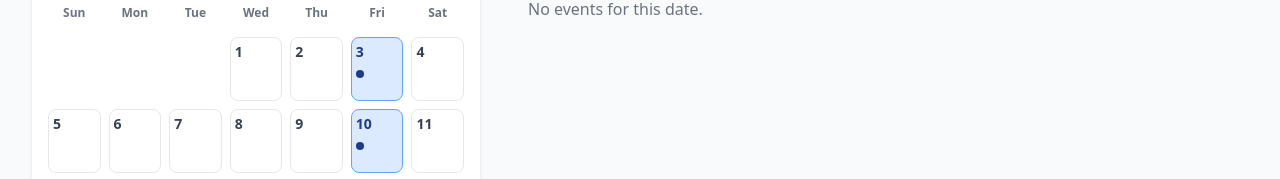
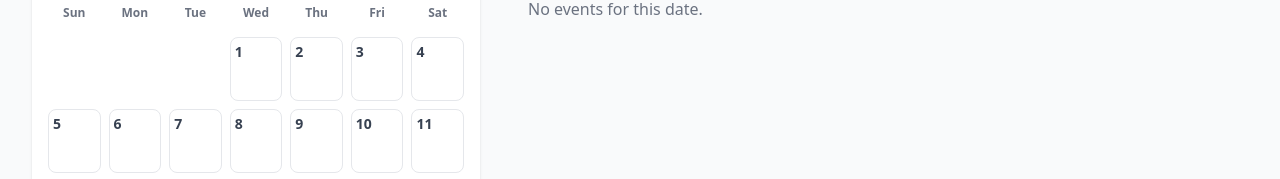
Before and after one commit to Pribansal/calender2, a React (Vite) app: page / in a window 1280 px wide. Shown: the part 771-950 px from the top of the page. Built offline with nearby package versions, Linux system fonts and the light colour scheme.

Commit message:
Update App.tsx

```diff
--- a/src/App.tsx
+++ b/src/App.tsx
@@ -29,113 +29,188 @@ function App() {
   const events: Event[] = [
 {
     id: 1,
-      title: "Bridging the AI Gap: From Tools to Implementation",
-      date: "16th September 2025",
-      time: "6:00 PM to 7:00 PM",
-      venue: "Virtual Webinar",
-      speaker: "Mr. Ramesh Pattnaik, VP Sales & BD, PMI Pune Chapter",
-      posterUrl: eventImage1,
-      category: "Kaleidoscope Webinar Series",
-      startDateTime: "20250916T180000Z",
-      endDateTime: "20250916T190000Z"
+    title: "Resume Building Workshop",
+    date: "August 24, 2025",
+    time: "3:00 PM to 4:00 PM",
+    venue: "Virtual",
+    speaker: "Arjun Bhatnagar & Sudhanshu Ranjan",
+    posterUrl: "placeholder_R",
+    category: "Workshop",
+    startDateTime: "2025-08-24T15:00:00",
+    endDateTime: "2025-08-24T16:00:00",
+  },
+  {
+    id: 2,
+    title: "Data Dialouges Unplugged Chap 1",
+    date: "August 28, 2025",
+    time: "5:00 PM to 7:00 PM",
+    venue: "Virtual",
+    speaker: "Kireeti Kesavamurthy",
+    posterUrl: "placeholder_D",
+    category: "Speaker Session",
+    startDateTime: "2025-08-28T17:00:00",
+    endDateTime: "2025-08-28T19:00:00",
+  },
+  {
+    id: 3,
+    title: "Mind, Market & Ministries",
+    date: "September 27, 2025",
+    time: "11:30 AM to 1:30 PM",
+    venue: "NAB 6163",
+    speaker: "Kunal Rahar",
+    posterUrl: "placeholder_M",
+    category: "Seminar",
+    startDateTime: "2025-09-27T11:30:00",
+    endDateTime: "2025-09-27T13:30:00",
+  },
+  {
+    id: 4,
+    title: "Study Circle (Product Management)",
+    date: "October 12, 2025",
+    time: "5:00 PM to 7:00 PM",
+    venue: "Virtual",
+    speaker: "Students",
+    posterUrl: "placeholder_S",
+    category: "Study Circle",
+    startDateTime: "2025-10-12T17:00:00",
+    endDateTime: "2025-10-12T19:00:00",
+  },
+
+  // Multi-Day Events (BOSM 2025: Sept 17 - Sept 21)
+  {
+    id: 5,
+    title: "BOSM 2025",
+    date: "September 17 - 21, 2025",
+    time: "All Day",
+    venue: "TBD",
+    speaker: undefined,
+    posterUrl: "placeholder_B",
+    category: "Festival",
+    startDateTime: "2025-09-17", // Date only format
+    endDateTime: "2025-09-22",   // Exclusive end date
+  },
+
+  // Multi-Day Events (Oct 31 - Nov 2)
+  {
+    id: 6,
+    title: "Interface",
+    date: "October 31 - November 2, 2025",
+    time: "All Day",
+    venue: "TBD",
+    speaker: undefined,
+    posterUrl: "placeholder_I",
+    category: "Festival",
+    startDateTime: "2025-10-31",
+    endDateTime: "2025-11-03",
+  },
+  {
+    id: 7,
+    title: "Inkspire",
+    date: "October 31 - November 2, 2025",
+    time: "All Day",
+    venue: "TBD",
+    speaker: "Alumini Relations Club",
+    posterUrl: "placeholder_In",
+    category: "Competition",
+    startDateTime: "2025-10-31",
+    endDateTime: "2025-11-03",
   },
   {
     id: 8,
-      title: "AI Ethics Panel Discussion",
-      date: "16th September 2025",
-      time: "8:00 PM to 9:00 PM",
-      venue: "Main Auditorium",
-      speaker: "Dr. Anita Rao, Ethics Expert",
-      posterUrl: "https://images.pexels.com/photos/3183197/pexels-photo-3183197.jpeg?auto=compress&cs=tinysrgb&w=600",
-      category: "Panel Discussion",
-      startDateTime: "20250916T200000Z",
-      endDateTime: "20250916T210000Z"
+    title: "Enigmatic Enclave",
+    date: "October 31 - November 2, 2025",
+    time: "All Day",
+    venue: "TBD",
+    speaker: "Media Relations Club",
+    posterUrl: "placeholder_E",
+    category: "Competition",
+    startDateTime: "2025-10-31",
+    endDateTime: "2025-11-03",
   },
   {
     id: 9,
-      title: "AI Student Meetup",
-      date: "16th September 2025",
-      time: "4:00 PM to 5:00 PM",
-      venue: "Cafeteria",
-      speaker: "Student Organizers",
-      posterUrl: "https://images.pexels.com/photos/1707828/pexels-photo-1707828.jpeg?auto=compress&cs=tinysrgb&w=600",
-      category: "Networking",
-      startDateTime: "20250916T160000Z",
-      endDateTime: "20250916T170000Z"
+    title: "Stock Storm Exchange",
+    date: "October 31 - November 2, 2025",
+    time: "All Day",
+    venue: "TBD",
+    speaker: "Finance Club",
+    posterUrl: "placeholder_St",
+    category: "Competition",
+    startDateTime: "2025-10-31",
+    endDateTime: "2025-11-03",
   },
   {
-      id: 2,
-      title: "Digital Marketing Trends 2025",
-      date: "22nd September 2025",
-      time: "3:00 PM to 4:30 PM",
-      venue: "Auditorium Hall A",
-      speaker: "Dr. Sarah Chen, Digital Marketing Expert",
-      posterUrl: "https://images.pexels.com/photos/265087/pexels-photo-265087.jpeg?auto=compress&cs=tinysrgb&w=600",
-      category: "Industry Connect Series",
-      startDateTime: "20250922T150000Z",
-      endDateTime: "20250922T163000Z"
+    id: 10,
+    title: "HR Imperium",
+    date: "October 31 - November 2, 2025",
+    time: "All Day",
+    venue: "TBD",
+    speaker: "HR & Sponsorship Club",
+    posterUrl: "placeholder_H",
+    category: "Competition",
+    startDateTime: "2025-10-31",
+    endDateTime: "2025-11-03",
   },
   {
-      id: 3,
-      title: "Sustainable Business Practices Workshop",
-      date: "28th September 2025",
-      time: "10:00 AM to 12:00 PM",
-      venue: "Conference Room B",
-      speaker: "Prof. Michael Rodriguez, Sustainability Expert",
-      posterUrl: "https://images.pexels.com/photos/3184360/pexels-photo-3184360.jpeg?auto=compress&cs=tinysrgb&w=600",
-      category: "Professional Development",
-      startDateTime: "20250928T100000Z",
-      endDateTime: "20250928T120000Z"
+    id: 11,
+    title: "Cash or Clash",
+    date: "October 31 - November 2, 2025",
+    time: "All Day",
+    venue: "TBD",
+    speaker: "Industry Linkage Club",
+    posterUrl: "placeholder_C",
+    category: "Competition",
+    startDateTime: "2025-10-31",
+    endDateTime: "2025-11-03",
   },
   {
-      id: 4,
-      title: "Career Guidance Session",
-      date: "30th September 2025",
-      time: "2:00 PM to 4:00 PM",
-      venue: "Main Auditorium",
-      speaker: "Industry Panel of Experts",
-      posterUrl: "https://images.pexels.com/photos/3182812/pexels-photo-3182812.jpeg?auto=compress&cs=tinysrgb&w=600",
-      category: "Student Development",
-      startDateTime: "20250930T140000Z",
-      endDateTime: "20250930T160000Z"
-    },
-    // Custom demo events
-    {
-      id: 5,
-      title: "Startup Pitch Night",
-      date: "3rd October 2025",
-      time: "7:00 PM to 9:00 PM",
-      venue: "Innovation Lab",
-      speaker: "Panel of Investors",
-      posterUrl: "https://images.pexels.com/photos/3183197/pexels-photo-3183197.jpeg?auto=compress&cs=tinysrgb&w=600",
-      category: "Entrepreneurship",
-      startDateTime: "20251003T190000Z",
-      endDateTime: "20251003T210000Z"
+    id: 12,
+    title: "InnoMun",
+    date: "October 31 - November 2, 2025",
+    time: "All Day",
+    venue: "TBD",
+    speaker: "Marketing Club",
+    posterUrl: "placeholder_InM",
+    category: "Competition",
+    startDateTime: "2025-10-31",
+    endDateTime: "2025-11-03",
   },
   {
-      id: 6,
-      title: "Alumni Networking Mixer",
-      date: "10th October 2025",
-      time: "5:00 PM to 7:00 PM",
-      venue: "Cafeteria",
-      speaker: "Alumni Guests",
-      posterUrl: "https://images.pexels.com/photos/1707828/pexels-photo-1707828.jpeg?auto=compress&cs=tinysrgb&w=600",
-      category: "Networking",
-      startDateTime: "20251010T170000Z",
-      endDateTime: "20251010T190000Z"
+    id: 13,
+    title: "Moneyball",
+    date: "October 31 - November 2, 2025",
+    time: "All Day",
+    venue: "TBD",
+    speaker: "Operations Club",
+    posterUrl: "placeholder_M",
+    category: "Competition",
+    startDateTime: "2025-10-31",
+    endDateTime: "2025-11-03",
   },
   {
-      id: 7,
-      title: "Research Symposium",
-      date: "15th October 2025",
-      time: "9:00 AM to 5:00 PM",
-      venue: "Main Hall",
-      speaker: "Faculty & Students",
-      posterUrl: "https://images.pexels.com/photos/256401/pexels-photo-256401.jpeg?auto=compress&cs=tinysrgb&w=600",
-      category: "Academics",
-      startDateTime: "20251015T090000Z",
-      endDateTime: "20251015T170000Z"
-    }
+    id: 14,
+    title: "The Product Paradox",
+    date: "October 31 - November 2, 2025",
+    time: "All Day",
+    venue: "TBD",
+    speaker: "Product Management Club",
+    posterUrl: "placeholder_P",
+    category: "Competition",
+    startDateTime: "2025-10-31",
+    endDateTime: "2025-11-03",
+  },
+  {
+    id: 15,
+    title: "Innovision",
+    date: "October 31 - November 2, 2025",
+    time: "All Day",
+    venue: "TBD",
+    speaker: "E-Cell",
+    posterUrl: "placeholder_Inv",
+    category: "Competition",
+    startDateTime: "2025-10-31",
+    endDateTime: "2025-11-03",
+  },
 ];
 
   function getDaysInMonth(year: number, month: number) {
```
Lines whose indentation alone changed are shown as unchanged.
